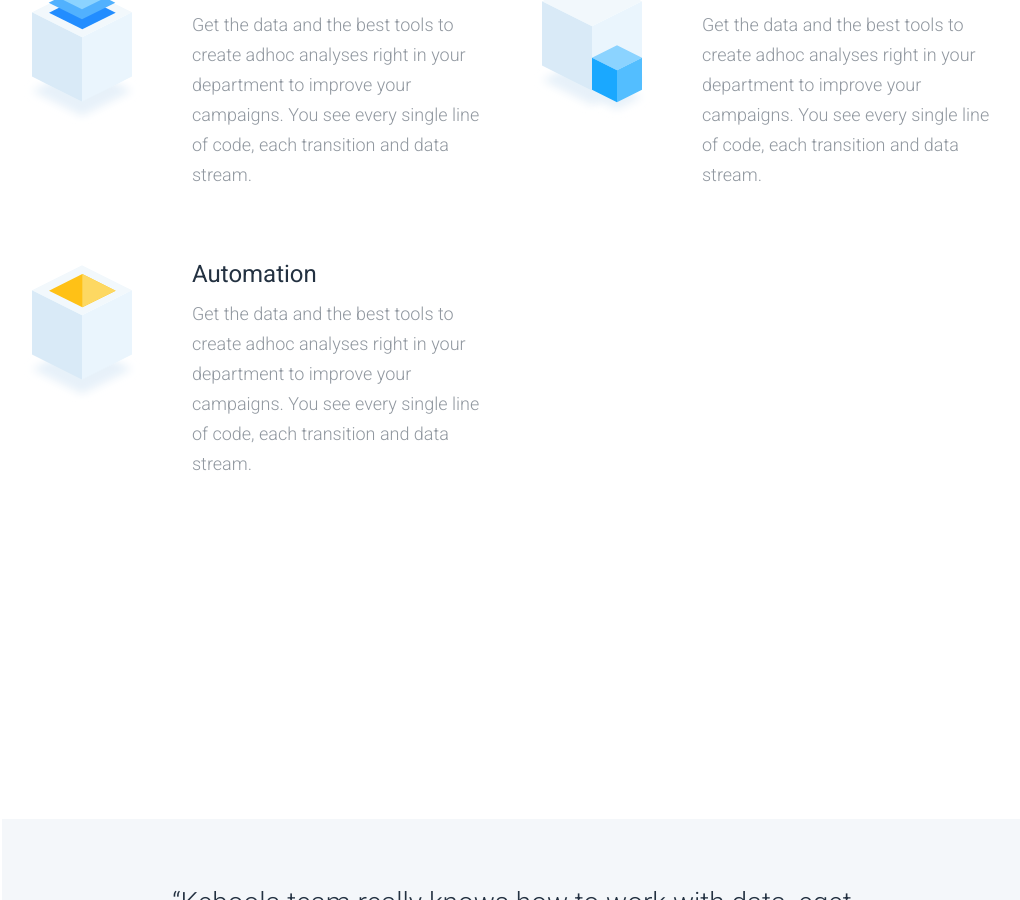
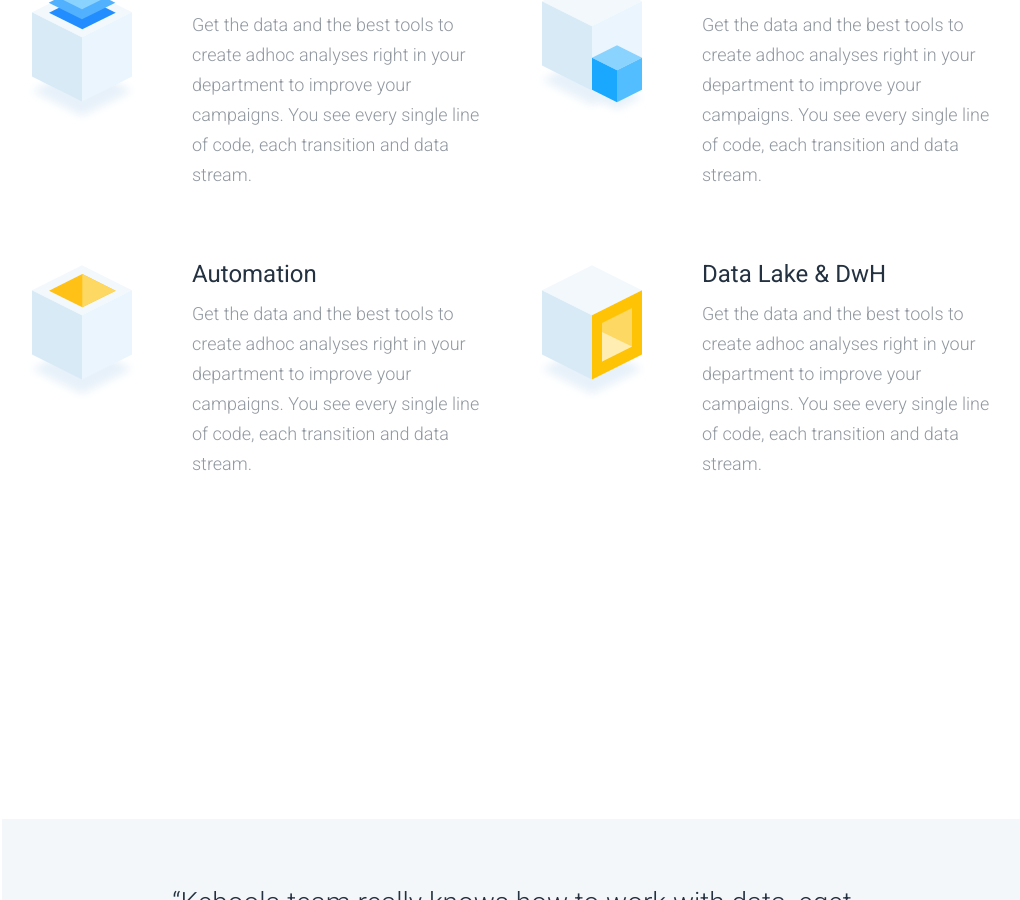
Before and after one commit to keboola/website, a Jekyll site: the page built from _product/product.md, in a window 1280 px wide and 900 px high, scrolled down 1441 px. Shown: the whole window, without its empty margins (128-1148 px from the left). Built offline with Jekyll 4.4.1, drawn with Linux system fonts in a browser that asks for light colours; nearby versions of some CDN libraries.

Commit message:
Update from Forestry.io - Updated product.md

```diff
--- a/_product/product.md
+++ b/_product/product.md
@@ -38,7 +38,11 @@
     desc: Get the data and the best tools to create adhoc analyses right in your department
       to improve your campaigns. You see every single line of code, each transition
       and data stream.
-  - {}
+  - title: Data Lake & DwH
+    icotype: yellowright
+    desc: Get the data and the best tools to create adhoc analyses right in your department
+      to improve your campaigns. You see every single line of code, each transition
+      and data stream.
   - {}
   - {}
 - template: review
```
